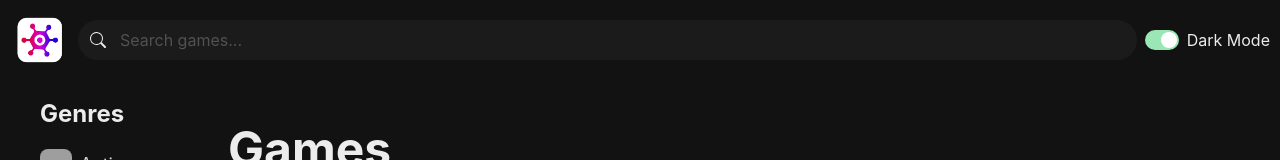
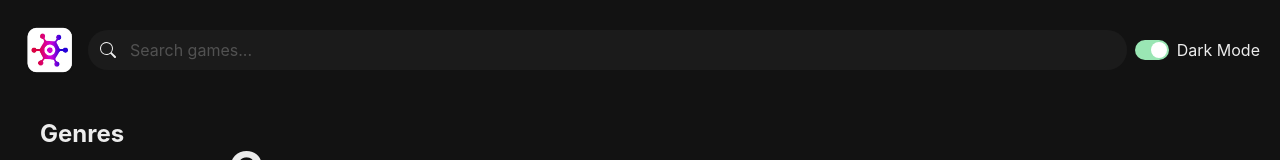
Before and after one commit to ivlie1495/game-hub, a React (Vite) app: page / in a window 1280 px wide. Shown: the top 160 px of the page. Built offline with nearby package versions, Linux system fonts and the light colour scheme; no server answers; grey boxes are pictures that could not be loaded.

Commit message:
fix navbar padding

```diff
--- a/src/components/Navbar.tsx
+++ b/src/components/Navbar.tsx
@@ -8,7 +8,7 @@ import SearchInput from './SearchInput';
 
 const Navbar = () => {
   return (
-    <HStack padding="10px">
+    <HStack padding={5}>
       <Link to="/">
         <Image src={logo} boxSize="60px" objectFit="cover" />
       </Link>
```
